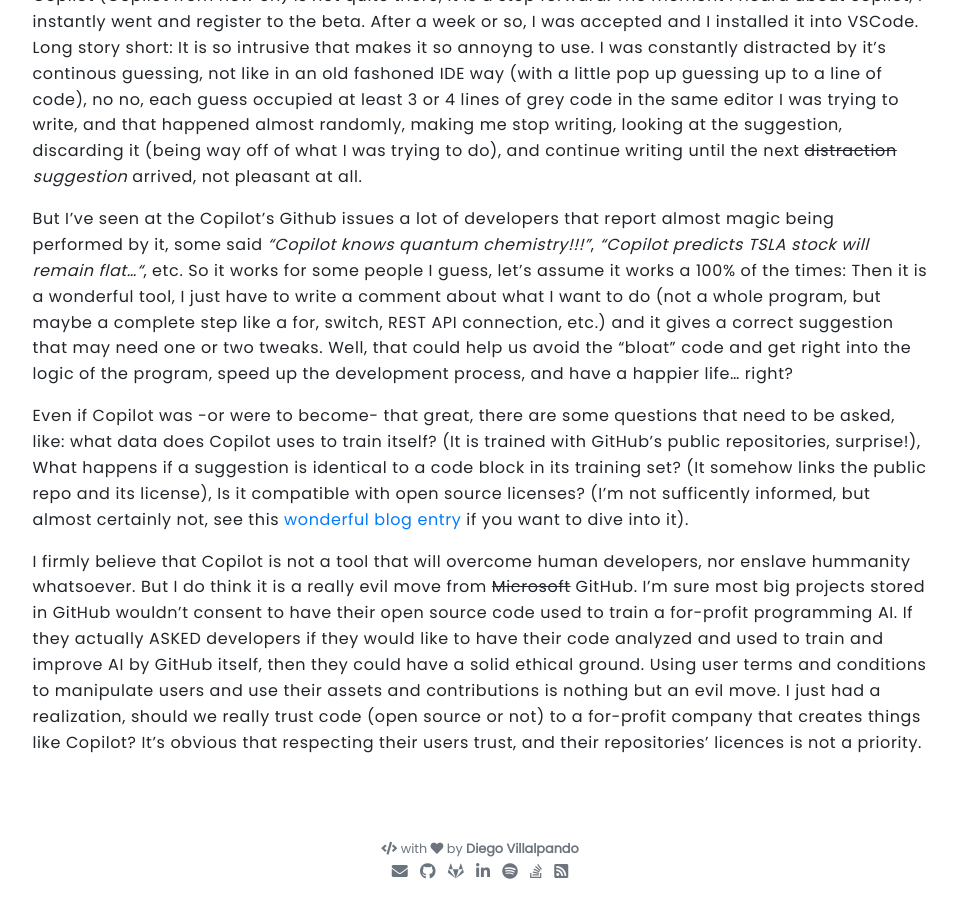
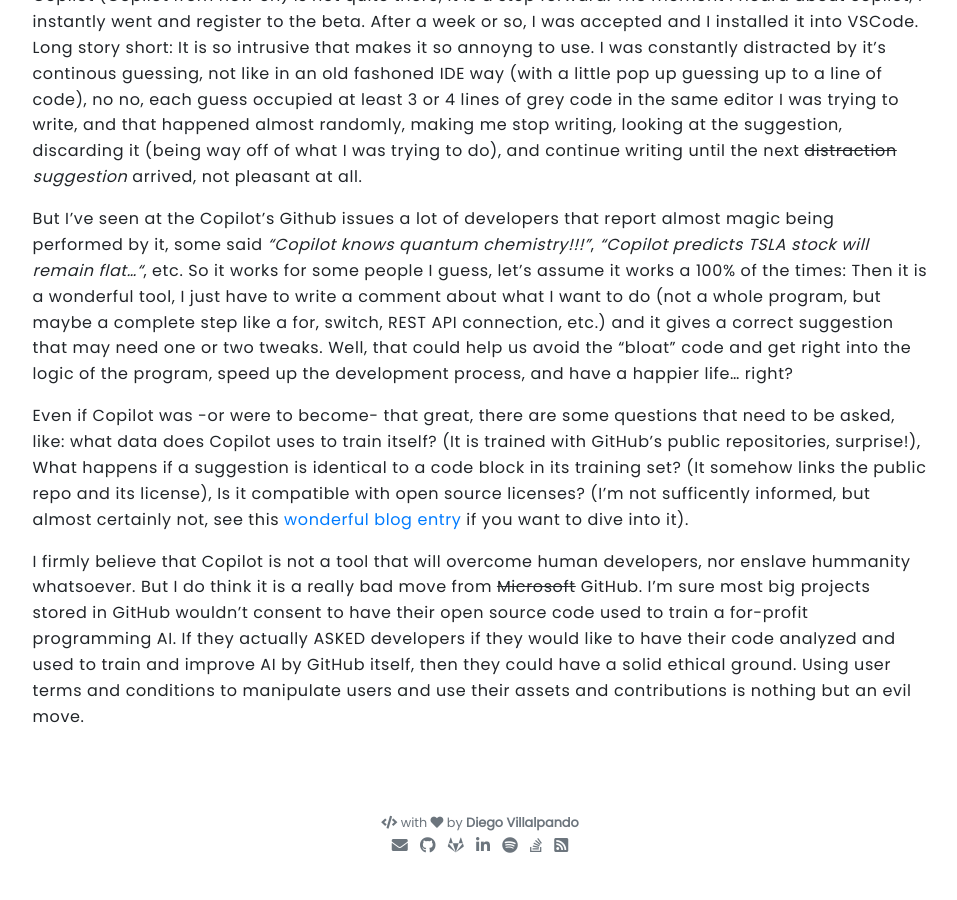
Before and after one commit to Dialvive/dialvive.dev, a Jekyll site: the page built from _posts/2021-08-20-about-github-copilot.md, in a window 1280 px wide and 900 px high, scrolled down 943 px. Shown: the whole window, without its empty margins (160-1117 px from the left). Built offline with Jekyll 4.4.1, drawn with Linux system fonts in a browser that asks for light colours; nearby versions of some CDN libraries; our own code applies the rules of GitHub Pages for plain Markdown files; comment, search, counter and statistics services are not loaded; after the commit the page ends 1817 px from its top, so only the background shows below that.

Commit message:
Update 2021-08-20-about-github-copilot.md

```diff
--- a/_posts/2021-08-20-about-github-copilot.md
+++ b/_posts/2021-08-20-about-github-copilot.md
@@ -33,8 +33,7 @@ public repositories, surprise!), What happens if a suggestion is identical to a
 compatible with open source licenses? (I'm not sufficently informed, but almost certainly not, see this [wonderful blog entry](https://zephyrtronium.github.io/articles/copilot.html) if
 you want to dive into it).
 
-I firmly believe that Copilot is not a tool that will overcome human developers, nor enslave hummanity whatsoever. But I do think it is a really evil move from ~~Microsoft~~
+I firmly believe that Copilot is not a tool that will overcome human developers, nor enslave hummanity whatsoever. But I do think it is a really bad move from ~~Microsoft~~
 GitHub. I'm sure most big projects stored in GitHub wouldn't consent to have their open source code used to train a for-profit programming AI. If they actually ASKED developers
 if they would like to have their code analyzed and used to train and improve AI by GitHub itself, then they could have a solid ethical ground. Using user terms and conditions
-to manipulate users and use their assets and contributions is nothing but an evil move. I just had a realization, should we really trust code (open source or not) to a for-profit
-company that creates things like Copilot? It's obvious that respecting their users trust, and their repositories' licences is not a priority.
+to manipulate users and use their assets and contributions is nothing but an evil move.
```
